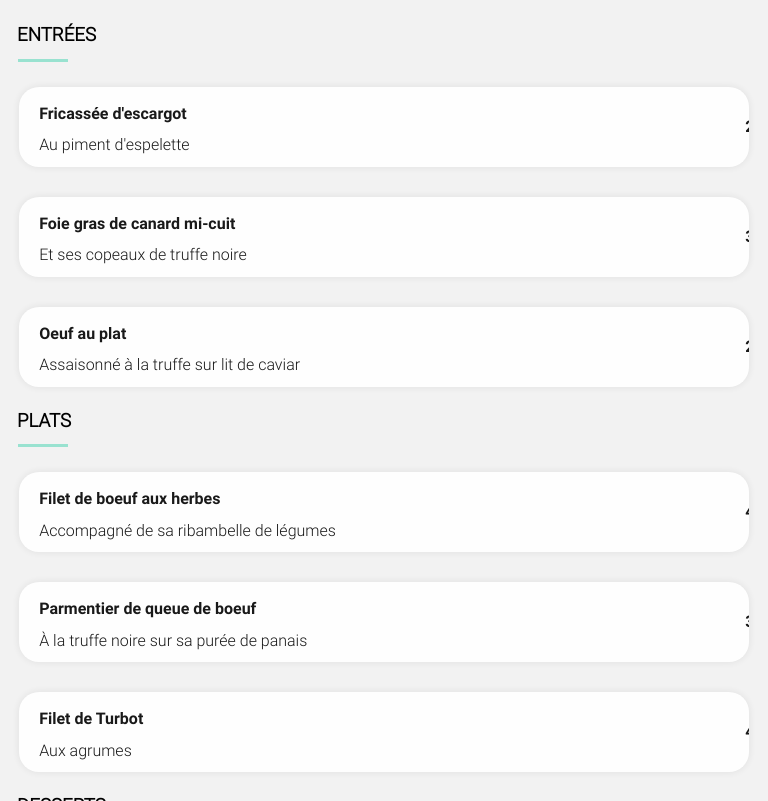
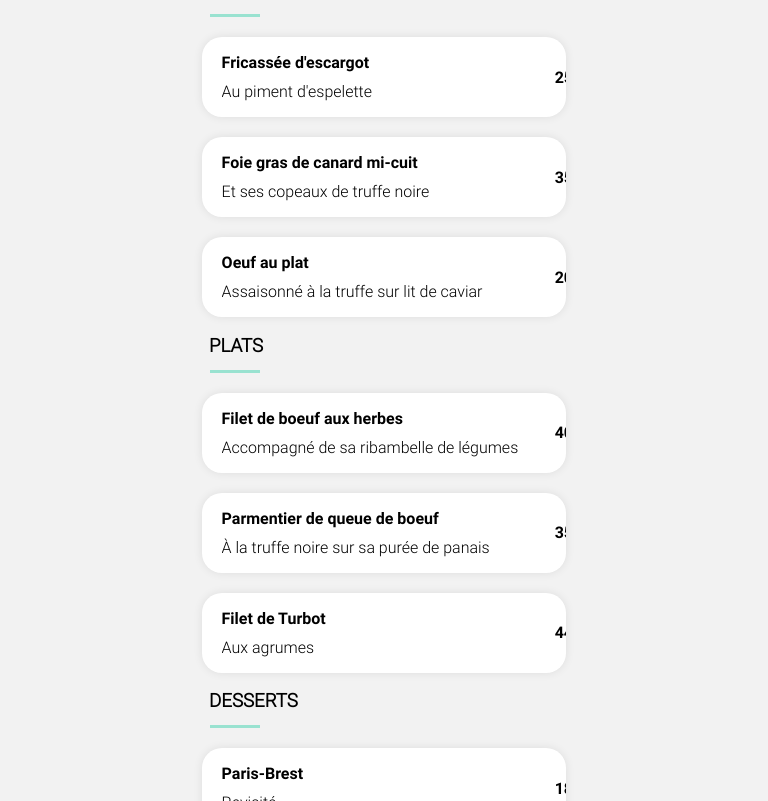
Before and after one commit to CamilleLinan/Ohmyfood, a website: page pages-restaurant/la-palette-du-gout.html in a window 768 px wide. Shown: the part 446-1247 px from the top of the page. Drawn offline with nearby package versions, Linux system fonts and the light colour scheme; files that its build step writes are made by us from their sources; files whose address does not match are found by name.

Commit message:
add-menu-1

```diff
--- a/SCSS/style-medium.scss
+++ b/SCSS/style-medium.scss
@@ -52,11 +52,23 @@
     }
 
     &_categories {
-        flex-direction: column;
+        flex-wrap: wrap;
     }
 
-    &_card_check {
-        margin-right: -190px;
+    &_cards {
+        width: 50%;
+    }
+
+    &_card {
+        margin: 10px 0px;
+
+        &_price {
+            padding-right: 70px;
+        }
+
+        &_check {
+            margin-right: -150px;
+        }
     }
 }
 
--- a/SCSS/style-small.scss
+++ b/SCSS/style-small.scss
@@ -62,7 +62,7 @@ main {
 /* BANNER */
 
 .banner_img {
-    height: 430px;
+    height: 370px;
 }
 
 /* BANNER */
@@ -70,7 +70,7 @@ main {
 /* MENU */
 
 .icons {
-    font-size: 20px;
+    font-size: 23px;
 }
 
 .menu {
@@ -85,12 +85,27 @@ main {
 
         &_title {
             margin-left: 20px;
-            font-size: 25px;
+            font-size: 30px;
         }
     }
 
     &_categories {
         flex-direction: column;
+    }
+
+    &_card {
+        margin: 10px 0px;
+
+        &_price {
+            width: 15%;
+            padding-right: 50px;
+        }
+
+        &_check {
+            margin-right: -180px;
+            width: 30%;
+        }
+
     }
 
 }
--- a/SCSS/style.scss
+++ b/SCSS/style.scss
@@ -281,7 +281,7 @@ i.fa-solid.location_icon {
         background-clip: text;
         -webkit-background-clip: text;
         -webkit-text-fill-color: transparent;
-        transition: opacity 250ms ease-in-out;
+        transition: opacity 500ms ease-in-out;
         opacity: 0;
         &:hover {
             opacity: 1;
@@ -334,6 +334,18 @@ i.fa-solid.location_icon {
     src: url('font/Shrikhand/Shrikhand.ttf');
 }
 
+@keyframes itemAppear {
+    from {
+        transform: translateY(20px);
+        opacity: 0;
+    }
+
+    to {
+        transform: translateY(0px);
+        opacity: 1;
+    }
+}
+
 input {
     display: none;
 }
@@ -357,7 +369,7 @@ input {
 .banner_img {
     object-fit: cover;
     width: 100%;
-    height: 450px;
+    height: 400px;
 }
 
 /* BANNER */
@@ -413,7 +425,6 @@ input {
         display: flex;
         justify-content: space-between;
         align-items: center;
-        line-height: 10px;
         background-color: white;
         border-radius: 20px;
         box-shadow: 0 0 10px #00000016;
@@ -421,10 +432,10 @@ input {
         width: 95%;
         height: 80px;
         overflow: hidden;
-        text-overflow: ellipsis;
-        animation: itemAppear 8000ms both;
         cursor: pointer;
-        opacity: 0;
+        animation: itemAppear 500ms ease-in-out;
+        animation-fill-mode: forwards;
+        transform: scale(0);
 
         &:hover .menu_card_check {
             margin: 0;
@@ -443,13 +454,24 @@ input {
         }
 
         &_titles {
-            padding-left: 20px;
-            flex: 2;
+            display: flex;
+            flex-direction: column;
+            height: auto;
+            width: 100%;
+            overflow: hidden;
+            & p, h4 {
+                display: block;
+                white-space: nowrap;
+                overflow: hidden;
+                text-overflow: ellipsis;
+                margin: 5px 20px;
+            }
         }
 
         &_price {
-            padding-right: 20px;
-            flex: 0;
+            padding-right: 30px;
+            width: 10%;
+            text-align: center;
         }
 
         &_check {
@@ -458,8 +480,8 @@ input {
             justify-content: center;
             background-color: $color-tertiary;
             height: 80px;
-            width: 20%;
-            margin-right: -95px;
+            width: 25%;
+            margin-right: -100px;
             transition-duration: 600ms;
 
             &_icon {
@@ -472,19 +494,9 @@ input {
     }
 }
 
-@keyframes itemAppear {
-    0% {
-        opacity: 0;
-    }
-
-    100% {
-        opacity: 1;
-    }
-}
-
-@for $i from 1 through 5 {
-    .menu_card:nth-child(5n + #{$i}) {
-        animation-delay: calc(1 / 5);
+@for $i from 0 to 9 {
+    .delay_#{$i} {
+        animation-delay: #{$i/6}s;
     }
 }
 
--- a/pages-restaurant/la-palette-du-gout.html
+++ b/pages-restaurant/la-palette-du-gout.html
@@ -2,10 +2,10 @@
 <html lang="fr">
 <head>
     <meta charset="utf-8" />
-    <link rel="stylesheet" href="./scss/style.css" />
-    <link rel="stylesheet" href="./scss/style-medium.css" />
-    <link rel="stylesheet" href="./scss/style-small.css" />
-    <link rel="shortcut icon" href="/img/logo/omf_favicon.jpg" />
+    <link rel="stylesheet" href="../scss/style.css" />
+    <link rel="stylesheet" href="../scss/style-medium.css" />
+    <link rel="stylesheet" href="../scss/style-small.css" />
+    <link rel="shortcut icon" href="../img/logo/omf_favicon.jpg" />
     <script src="https://kit.fontawesome.com/427a8b27ad.js" crossorigin="anonymous"></script>
     <title>La Palette du Goût</title>
     <meta name="description" content="" />
@@ -14,8 +14,8 @@
 <body>
 <!-- HEADER -->
     <header class="header">
-        <a href="index.html"><i class="fa-solid fa-arrow-left header_icon"></i></a>
-        <img class="header_logo" src="/img/logo/ohmyfood.png" alt="ohmyfood-logo" />
+        <a href="./index.html"><i class="fa-solid fa-arrow-left header_icon"></i></a>
+        <img class="header_logo" src="../img/logo/ohmyfood.png" alt="ohmyfood-logo" />
     </header>
 <!-- HEADER -->
 
@@ -23,7 +23,7 @@
     <main>
 <!-- BANNER -->
         <section class="banner">
-            <img class="banner_img" src="/img/restaurants/jay-wennington-N_Y88TWmGwA-unsplash.jpg" alt="La Palette du Goût" />
+            <img class="banner_img" src="../img/restaurants/jay-wennington-N_Y88TWmGwA-unsplash.jpg" alt="La Palette du Goût" />
         </section>
 <!-- BANNER -->
 
@@ -42,7 +42,7 @@
                     <h3 class="menu_title Roboto_light">ENTRÉES</h3>
                     <span class="menu_title_underline"></span>
 
-                    <label class="menu_card" for="entree1">
+                    <label class="menu_card delay_0" for="entree1">
                         <input type="checkbox" id="entree1" name="entree" value="1" />
                         <div class="menu_card_titles">
                             <h4 class="menu_card_title Roboto_bold">Fricassée d'escargot</h4>
@@ -52,7 +52,7 @@
                         <div class="menu_card_check"><i class="fa-regular fa-circle-check menu_card_check_icon"></i></div>
                     </label>
 
-                    <label class="menu_card" for="entree2">
+                    <label class="menu_card delay_1" for="entree2">
                         <input type="checkbox" id="entree2" name="entree" value="2" />
                         <div class="menu_card_titles">
                             <h4 class="menu_card_title Roboto_bold">Foie gras de canard mi-cuit</h4>
@@ -62,7 +62,7 @@
                         <div class="menu_card_check"><i class="fa-regular fa-circle-check menu_card_check_icon"></i></div>
                     </label>
 
-                    <label class="menu_card" for="entree3">
+                    <label class="menu_card delay_2" for="entree3">
                         <input type="checkbox" id="entree3" name="entree" value="3" />
                         <div class="menu_card_titles">
                             <h4 class="menu_card_title Roboto_bold">Oeuf au plat</h4>
@@ -77,7 +77,7 @@
                     <h3 class="menu_title Roboto_light">PLATS</h3>
                     <span class="menu_title_underline"></span>
 
-                    <label class="menu_card" for="plat1">
+                    <label class="menu_card delay_3" for="plat1">
                         <input type="checkbox" id="plat1" name="plat" value="1" />
                         <div class="menu_card_titles">
                             <h4 class="menu_card_title Roboto_bold">Filet de boeuf aux herbes</h4>
@@ -87,7 +87,7 @@
                         <div class="menu_card_check"><i class="fa-regular fa-circle-check menu_card_check_icon"></i></div>
                     </label>
 
-                    <label class="menu_card" for="plat2">
+                    <label class="menu_card delay_4" for="plat2">
                         <input type="checkbox" id="plat2" name="plat" value="2" />
                         <div class="menu_card_titles">
                             <h4 class="menu_card_title Roboto_bold">Parmentier de queue de boeuf</h4>
@@ -97,7 +97,7 @@
                         <div class="menu_card_check"><i class="fa-regular fa-circle-check menu_card_check_icon"></i></div>
                     </label>
 
-                    <label class="menu_card" for="plat3">
+                    <label class="menu_card delay_5" for="plat3">
                         <input type="checkbox" id="plat3" name="plat" value="3" />
                         <div class="menu_card_titles">
                             <h4 class="menu_card_title Roboto_bold">Filet de Turbot</h4>
@@ -112,7 +112,7 @@
                     <h3 class="menu_title Roboto_light">DESSERTS</h3>
                     <span class="menu_title_underline"></span>
 
-                    <label class="menu_card" for="dessert1">
+                    <label class="menu_card delay_6" for="dessert1">
                         <input type="checkbox" id="dessert1" name="dessert" value="1" />
                         <div class="menu_card_titles">
                             <h4 class="menu_card_title Roboto_bold">Paris-Brest</h4>
@@ -122,7 +122,7 @@
                         <div class="menu_card_check"><i class="fa-regular fa-circle-check menu_card_check_icon"></i></div>
                     </label>
 
-                    <label class="menu_card" for="dessert2">
+                    <label class="menu_card delay_7" for="dessert2">
                         <input type="checkbox" id="dessert2" name="dessert" value="2" />
                         <div class="menu_card_titles">
                             <h4 class="menu_card_title Roboto_bold">Macaron au chocolat d'exception</h4>
@@ -132,7 +132,7 @@
                         <div class="menu_card_check"><i class="fa-regular fa-circle-check menu_card_check_icon"></i></div>
                     </label>
 
-                    <label class="menu_card" for="dessert3">
+                    <label class="menu_card delay_8" for="dessert3">
                         <input type="checkbox" id="dessert3" name="dessert" value="3" />
                         <div class="menu_card_titles">
                             <h4 class="menu_card_title Roboto_bold">Mousse au chocolat</h4>
```
Also changed, not shown: SCSS/style-medium.css, SCSS/style-small.css, SCSS/style.css, 3 other files.
